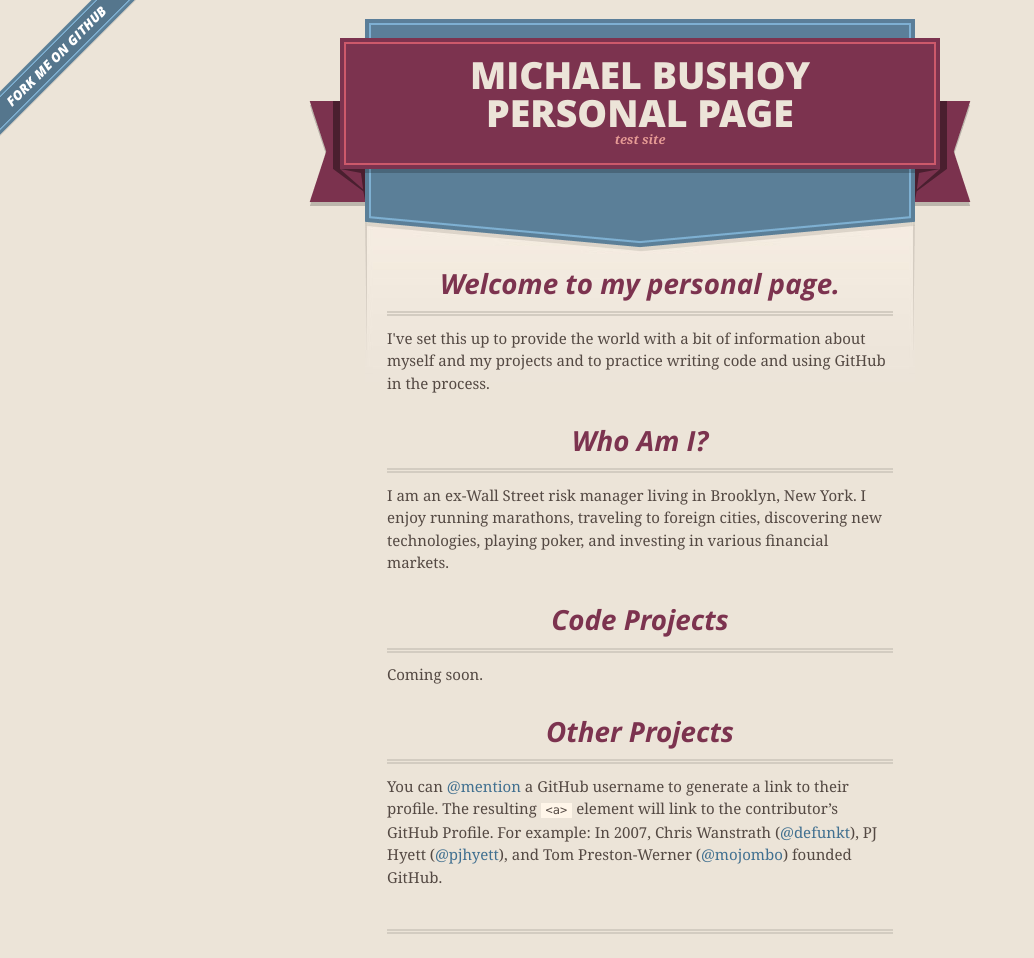
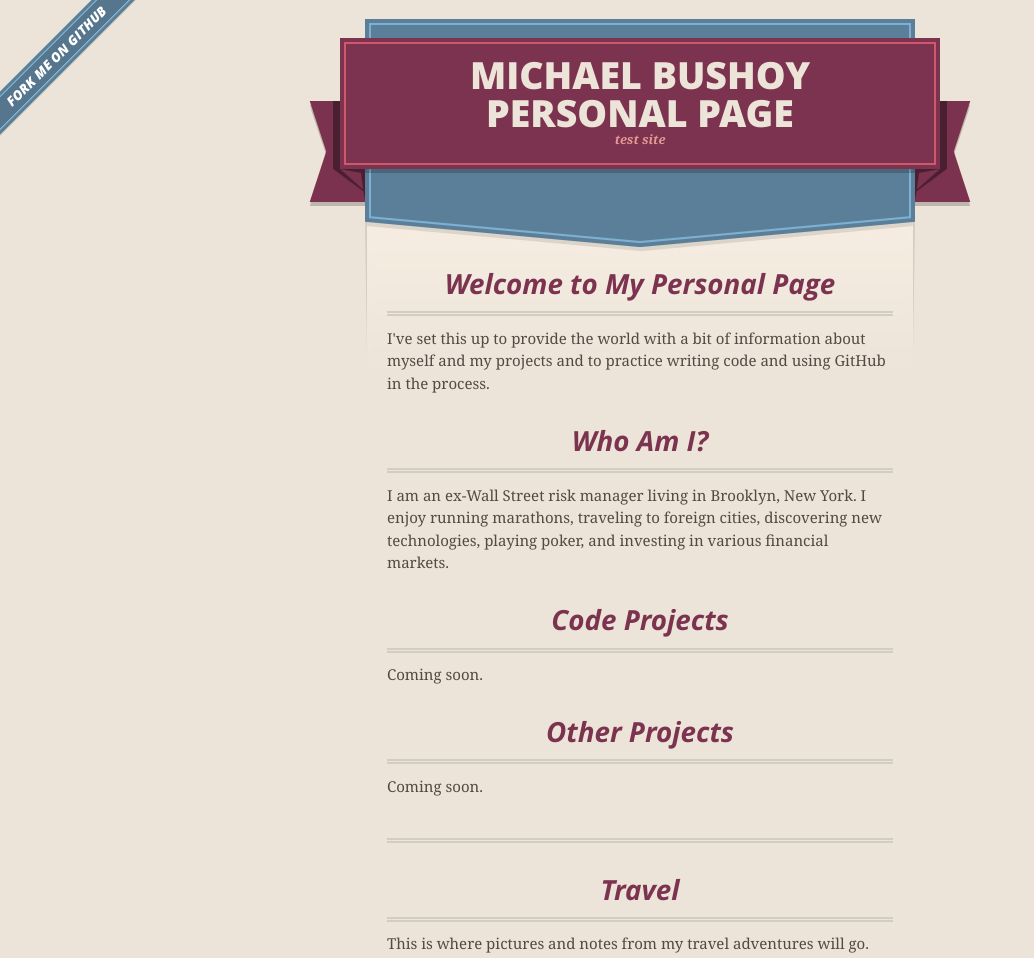
Before and after one commit to mb389/mb389.github.io, a plain HTML site: page index.html in a window 1280 px wide. Shown: the top 958 px of the page, without its empty margins (0-1034 px from the left). Drawn offline with nearby package versions, Linux system fonts and the light colour scheme.

Commit message:
personalizations

```diff
--- a/index.html
+++ b/index.html
@@ -17,7 +17,7 @@
         $('#main_content').headsmart()
       })
     </script>
-    <title>Mb389.GitHub.io by mb389</title>
+    <title>Michael Bushoy Personal Page</title>
   </head>
 
   <body>
@@ -46,7 +46,7 @@
 
       <section id="main_content">
         <h3>
-<a id="welcome-to-github-pages" class="anchor" href="#welcome-to-github-pages" aria-hidden="true"><span class="octicon octicon-link"></span></a>Welcome to my personal page.</h3>
+<a id="welcome-to-github-pages" class="anchor" href="#welcome-to-github-pages" aria-hidden="true"><span class="octicon octicon-link"></span></a>Welcome to My Personal Page</h3>
 
 <p>I've set this up to provide the world with a bit of information about myself and my projects and to practice writing code and using GitHub in the process.</p>
 
@@ -63,7 +63,7 @@
 <h3>
 <a id="authors-and-contributors" class="anchor" href="#authors-and-contributors" aria-hidden="true"><span class="octicon octicon-link"></span></a>Other Projects</h3>
 
-<p>You can <a href="https://github.com/blog/821" class="user-mention">@mention</a> a GitHub username to generate a link to their profile. The resulting <code>&lt;a&gt;</code> element will link to the contributor’s GitHub Profile. For example: In 2007, Chris Wanstrath (<a href="https://github.com/defunkt" class="user-mention">@defunkt</a>), PJ Hyett (<a href="https://github.com/pjhyett" class="user-mention">@pjhyett</a>), and Tom Preston-Werner (<a href="https://github.com/mojombo" class="user-mention">@mojombo</a>) founded GitHub.</p>
+<p>Coming soon.</p>
 
 <h3>
 
```
